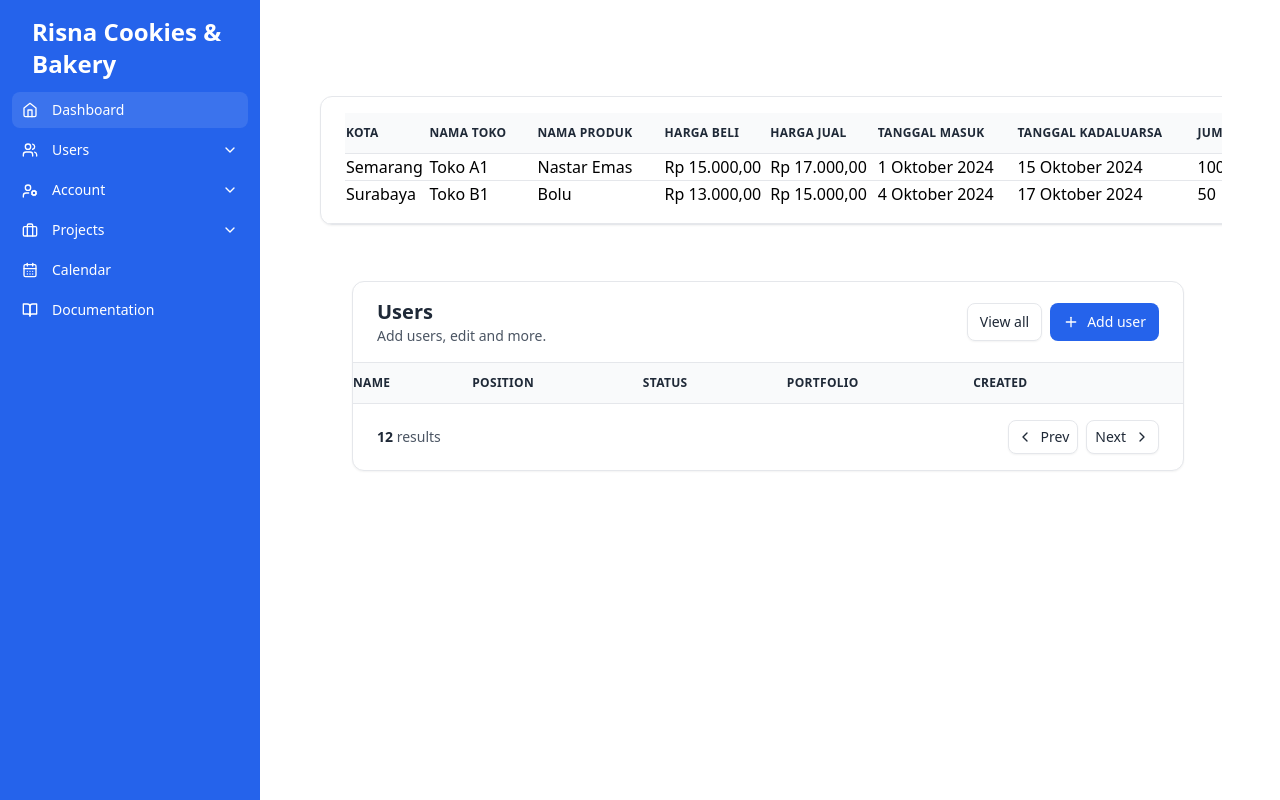
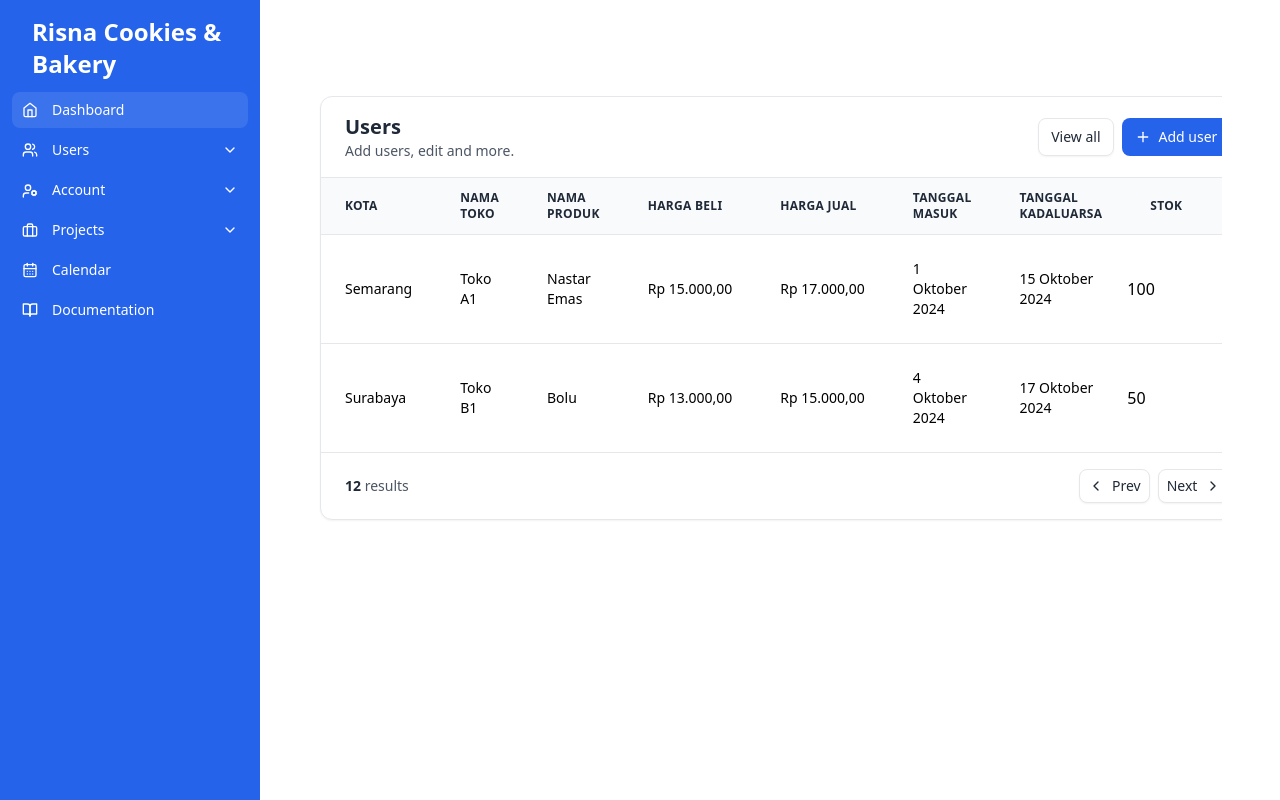
Before and after one commit to MarselKurniawan/stockopname, a PHP site: page /stockopname/views/stok.php in a window 1280 px wide. Run offline with PHP 8.4, Linux system fonts and the light colour scheme; data comes from the database, SQL or seed files in the repository; both versions use the stored data as it was after the commit; lists and menus that the app fills with data are empty; some libraries are stand-ins or nearby versions.

Commit message:
feat: dashboard

```diff
--- a/package.json
+++ b/package.json
@@ -1,5 +1,7 @@
 {
   "dependencies": {
+    "@preline/datatable": "^2.5.0",
+    "datatables.net-dt": "^2.1.8",
     "preline": "^2.5.1"
   }
 }
--- a/views/stok.php
+++ b/views/stok.php
@@ -12,124 +12,6 @@
 
 include_once 'interface/header.php';
 ?>
-<div class="max-w-[85rem] px-4 py-10 sm:px-6 lg:px-8 lg:py-14 mx-auto">
-  <!-- Card -->
-  <div class="flex flex-col">
-    <div class="-m-1.5 overflow-x-auto">
-      <div class="p-1.5 min-w-full inline-block align-middle">
-        <div class="bg-white border border-gray-200 rounded-xl shadow-sm overflow-hidden">
-          <!-- Header -->
-          <div class="px-6 py-4 grid gap-3 md:flex md:justify-between md:items-center border-b border-gray-200">
-            <!-- Table -->
-
-            <input type="hidden" id="csrf_token" value="<?php echo generate_csrf_token(); ?>">
-            <table class="min-w-full divide-y divide-gray-200">
-              <thead class="bg-gray-50">
-                <tr>
-                  <th scope="col" class="pe-6 py-3 text-start">
-                    <div class="flex items-center gap-x-2">
-                      <span class="text-xs font-semibold uppercase tracking-wide text-gray-800">
-                        Kota
-                      </span>
-                    </div>
-                  </th>
-                  <th scope="col" class="pe-6 py-3 text-start">
-                    <div class="flex items-center gap-x-2">
-                      <span class="text-xs font-semibold uppercase tracking-wide text-gray-800">
-                        Nama Toko
-                      </span>
-                    </div>
-                  </th>
-                  <th scope="col" class="pe-6 py-3 text-start">
-                    <div class="flex items-center gap-x-2">
-                      <span class="text-xs font-semibold uppercase tracking-wide text-gray-800">
-                        Nama Produk
-                      </span>
-                    </div>
-                  </th>
-                  <th scope="col" class="pe-6 py-3 text-start">
-                    <div class="flex items-center gap-x-2">
-                      <span class="text-xs font-semibold uppercase tracking-wide text-gray-800">
-                        Harga Beli
-                      </span>
-                    </div>
-                  </th>
-                  <th scope="col" class="pe-6 py-3 text-start">
-                    <div class="flex items-center gap-x-2">
-                      <span class="text-xs font-semibold uppercase tracking-wide text-gray-800">
-                        Harga Jual
-                      </span>
-                    </div>
-                  </th>
-                  <th scope="col" class="pe-6 py-3 text-start">
-                    <div class="flex items-center gap-x-2">
-                      <span class="text-xs font-semibold uppercase tracking-wide text-gray-800">
-                        Tanggal Masuk
-                      </span>
-                    </div>
-                  </th>
-                  <th scope="col" class="pe-6 py-3 text-start">
-                    <div class="flex items-center gap-x-2">
-                      <span class="text-xs font-semibold uppercase tracking-wide text-gray-800">
-                        Tanggal Kadaluarsa
-                      </span>
-                    </div>
-                  </th>
-                  <th scope="col" class="pe-6 py-3 text-start">
-                    <div class="flex items-center gap-x-2">
-                      <span class="text-xs font-semibold uppercase tracking-wide text-gray-800">
-                        Jumlah Stok
-                      </span>
-                    </div>
-                  </th>
-
-                  <th scope="col" class="px-6 py-3 text-end"></th>
-                </tr>
-              </thead>
-
-              <tbody id="stokTable" class="divide-y divide-gray-200">
-                <tr>
-
-                </tr>
-              </tbody>
-            </table>
-            <!-- End Table -->
-            <!-- Footer -->
-            <div class="px-6 py-4 grid gap-3 md:flex md:justify-between md:items-center border-t border-gray-200">
-              <div class="max-w-sm space-y-3">
-                <select class="py-2 px-3 pe-9 block w-full border-gray-200 rounded-lg text-sm focus:border-blue-500 focus:ring-blue-500">
-                  <option>1</option>
-                  <option>2</option>
-                  <option>3</option>
-                  <option>4</option>
-                  <option selected>9</option>
-                  <option>20</option>
-                </select>
-              </div>
-              <div>
-                <div class="inline-flex gap-x-2">
-                  <button type="button" class="py-2 px-3 inline-flex items-center gap-x-2 text-sm font-medium rounded-lg border border-gray-200 bg-white text-gray-800 shadow-sm hover:bg-gray-50 focus:outline-none focus:bg-gray-50 disabled:opacity-50 disabled:pointer-events-none">
-                    <svg class="shrink-0 size-4" xmlns="http://www.w3.org/2000/svg" width="24" height="24" viewBox="0 0 24 24" fill="none" stroke="currentColor" stroke-width="2" stroke-linecap="round" stroke-linejoin="round">
-                      <path d="m15 18-6-6 6-6" />
-                    </svg>
-                    Prev
-                  </button>
-                  <button type="button" class="py-2 px-3 inline-flex items-center gap-x-2 text-sm font-medium rounded-lg border border-gray-200 bg-white text-gray-800 shadow-sm hover:bg-gray-50 focus:outline-none focus:bg-gray-50 disabled:opacity-50 disabled:pointer-events-none">
-                    Next
-                    <svg class="shrink-0 size-4" xmlns="http://www.w3.org/2000/svg" width="24" height="24" viewBox="0 0 24 24" fill="none" stroke="currentColor" stroke-width="2" stroke-linecap="round" stroke-linejoin="round">
-                      <path d="m9 18 6-6-6-6" />
-                    </svg>
-                  </button>
-                </div>
-              </div>
-            </div>
-            <!-- End Footer -->
-          </div>
-        </div>
-      </div>
-    </div>
-    <!-- End Card -->
-  </div>
   <!-- Pastikan ada tempat untuk menyimpan token CSRF -->
 
   <!-- Table Section -->
@@ -173,10 +55,10 @@
               <thead class="bg-gray-50">
                 <tr>
 
-                  <th scope="col" class="ps-6 lg:ps-3 xl:ps-0 pe-6 py-3 text-start">
+                  <th scope="col" class="ps-6 lg:ps-3 xl:ps-6 px-6 py-3 text-start">
                     <div class="flex items-center gap-x-2">
                       <span class="text-xs font-semibold uppercase tracking-wide text-gray-800">
-                        Name
+                        Kota
                       </span>
                     </div>
                   </th>
@@ -184,7 +66,7 @@
                   <th scope="col" class="px-6 py-3 text-start">
                     <div class="flex items-center gap-x-2">
                       <span class="text-xs font-semibold uppercase tracking-wide text-gray-800">
-                        Position
+                        Nama Toko
                       </span>
                     </div>
                   </th>
@@ -192,7 +74,7 @@
                   <th scope="col" class="px-6 py-3 text-start">
                     <div class="flex items-center gap-x-2">
                       <span class="text-xs font-semibold uppercase tracking-wide text-gray-800">
-                        Status
+                        Nama Produk
                       </span>
                     </div>
                   </th>
@@ -200,7 +82,7 @@
                   <th scope="col" class="px-6 py-3 text-start">
                     <div class="flex items-center gap-x-2">
                       <span class="text-xs font-semibold uppercase tracking-wide text-gray-800">
-                        Portfolio
+                        Harga Beli
                       </span>
                     </div>
                   </th>
@@ -208,7 +90,29 @@
                   <th scope="col" class="px-6 py-3 text-start">
                     <div class="flex items-center gap-x-2">
                       <span class="text-xs font-semibold uppercase tracking-wide text-gray-800">
-                        Created
+                        Harga Jual
+                      </span>
+                    </div>
+                  </th>
+
+                   <th scope="col" class="px-6 py-3 text-start">
+                    <div class="flex items-center gap-x-2">
+                      <span class="text-xs font-semibold uppercase tracking-wide text-gray-800">
+                        Tanggal Masuk
+                      </span>
+                    </div>
+                  </th>
+                   <th scope="col" class="px-6 py-3 text-start">
+                    <div class="flex items-center gap-x-2">
+                      <span class="text-xs font-semibold uppercase tracking-wide text-gray-800">
+                        Tanggal Kadaluarsa
+                      </span>
+                    </div>
+                  </th>
+                   <th scope="col" class="px-6 py-3 text-start">
+                    <div class="flex items-center gap-x-2">
+                      <span class="text-xs font-semibold uppercase tracking-wide text-gray-800">
+                        Stok
                       </span>
                     </div>
                   </th>
@@ -216,8 +120,9 @@
                   <th scope="col" class="px-6 py-3 text-end"></th>
                 </tr>
               </thead>
+            <input type="hidden" id="csrf_token" value="<?php echo generate_csrf_token(); ?>">
 
-              <tbody class="divide-y divide-gray-200" id="">
+              <tbody class="divide-y p-6 divide-gray-200" id="stokTable">
 
               </tbody>
             </table>
@@ -258,6 +163,8 @@
   </div>
   <!-- End Table Section -->
 
+
+
   <script>
     document.addEventListener('DOMContentLoaded', function() {
       const csrfToken = document.getElementById('csrf_token').value;
@@ -267,7 +174,7 @@
         return;
       }
 
-      fetch(`http://localhost/stockopname/api/get_stock.php?csrf_token=${csrfToken}`, {
+      fetch(`https://localhost/stockopname/api/get_stock.php?csrf_token=${csrfToken}`, {
           method: 'GET'
         })
         .then(response => {
@@ -304,13 +211,13 @@
             // Membuat baris tabel dengan data yang diformat
             let row = `
                 <tr>
-                    <td>${item.nama_kota}</td>
-                    <td>${item.nama_toko}</td>
-                    <td>${item.nama_produk}</td>
-                    <td>${hargaBeliFormatted}</td>
-                    <td>${hargaJualFormatted}</td>
-                    <td>${tanggalMasukFormatted}</td>
-                    <td>${tanggalKadaluarsaFormatted}</td>
+                    <td class="p-6 text-sm">${item.nama_kota}</td>
+                    <td class="p-6 text-sm">${item.nama_toko}</td>
+                    <td class="p-6 text-sm">${item.nama_produk}</td>
+                    <td class="p-6 text-sm">${hargaBeliFormatted}</td>
+                    <td class="p-6 text-sm">${hargaJualFormatted}</td>
+                    <td class="p-6 text-sm">${tanggalMasukFormatted}</td>
+                    <td class="p-6 text-sm">${tanggalKadaluarsaFormatted}</td>
                     <td>${item.jumlah_stok}</td>
                 </tr>`;
             tableBody.insertAdjacentHTML('beforeend', row); // Menambahkan baris baru ke tabel
```
Also changed, not shown: stock_opname.sql (+163 -34 lines), package-lock.json.
